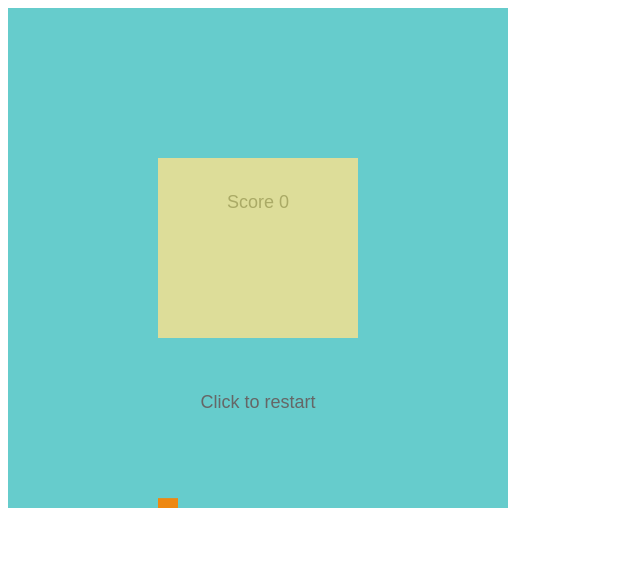
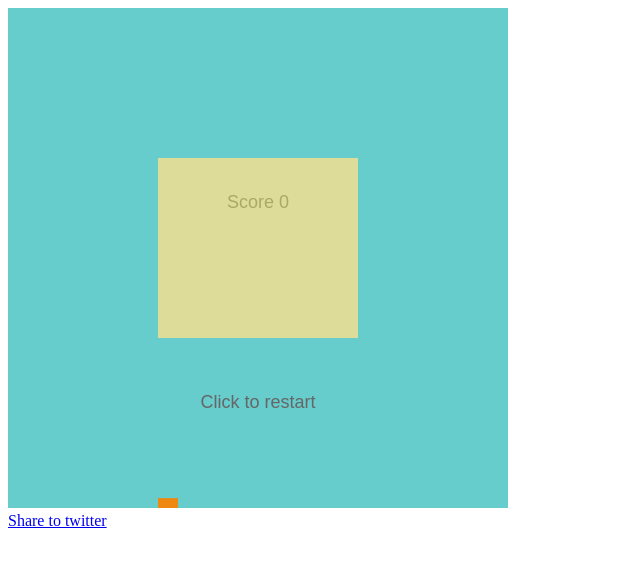
Before and after one commit to lukaw3d/flying-bird, a plain HTML site: page index.html in a window 1280 px wide. Both pictures are taken after a click on the element 258 px from the left and 258 px from the top of the page. Shown: the whole page, without its empty margins (0-640 px from the left). Drawn offline with nearby package versions, Linux system fonts and the light colour scheme.

Commit message:
Add link to share to twitter

```diff
--- a/bird.js
+++ b/bird.js
@@ -5,6 +5,8 @@
 const WIDTH = 500;
 const HEIGHT = 500;
 
+/** @type {HTMLAnchorElement} */
+const shareLink = document.getElementById('share');
 /** @type {HTMLCanvasElement} */
 const canvas = document.getElementById('canvas');
 canvas.width = WIDTH;
@@ -14,9 +16,11 @@ ctx.font = 'normal 18px sans-serif';
 ctx.textAlign = 'center';
 
 
+
 let state = generateInitialState();
 
 function generateInitialState() {
+    shareLink.style.display = 'none';
     return {
         playing: 'dead', // or 'flying'
         bird: {
@@ -75,10 +79,18 @@ function updateState(delta) {
         const floorCollision = state.bird.y + state.bird.h > HEIGHT;
 
         if (mapCollision || floorCollision) {
-            state.playing = 'dead';
-            saveScore();
+            die();
         }
     }
+}
+function die() {
+    state.playing = 'dead';
+    saveScore();
+    shareLink.style.display = 'block';
+
+    shareLink.href = 'https://twitter.com/intent/tweet' +
+        '?url=' + encodeURIComponent(location.origin) +
+        '&text=' +encodeURIComponent(`I scored ${getScore()} points on a bird`);
 }
 
 function getScore() {
--- a/index.html
+++ b/index.html
@@ -6,6 +6,9 @@
 
     <body>
         <canvas id="canvas"></canvas>
+        <a id="share" display="none" target="_blank" rel="noreferrer">
+            Share to twitter
+        </a>
 
         <script src="https://cdnjs.cloudflare.com/ajax/libs/lodash.js/4.17.15/lodash.js"></script>
         <script src="bird.js"></script>
```
